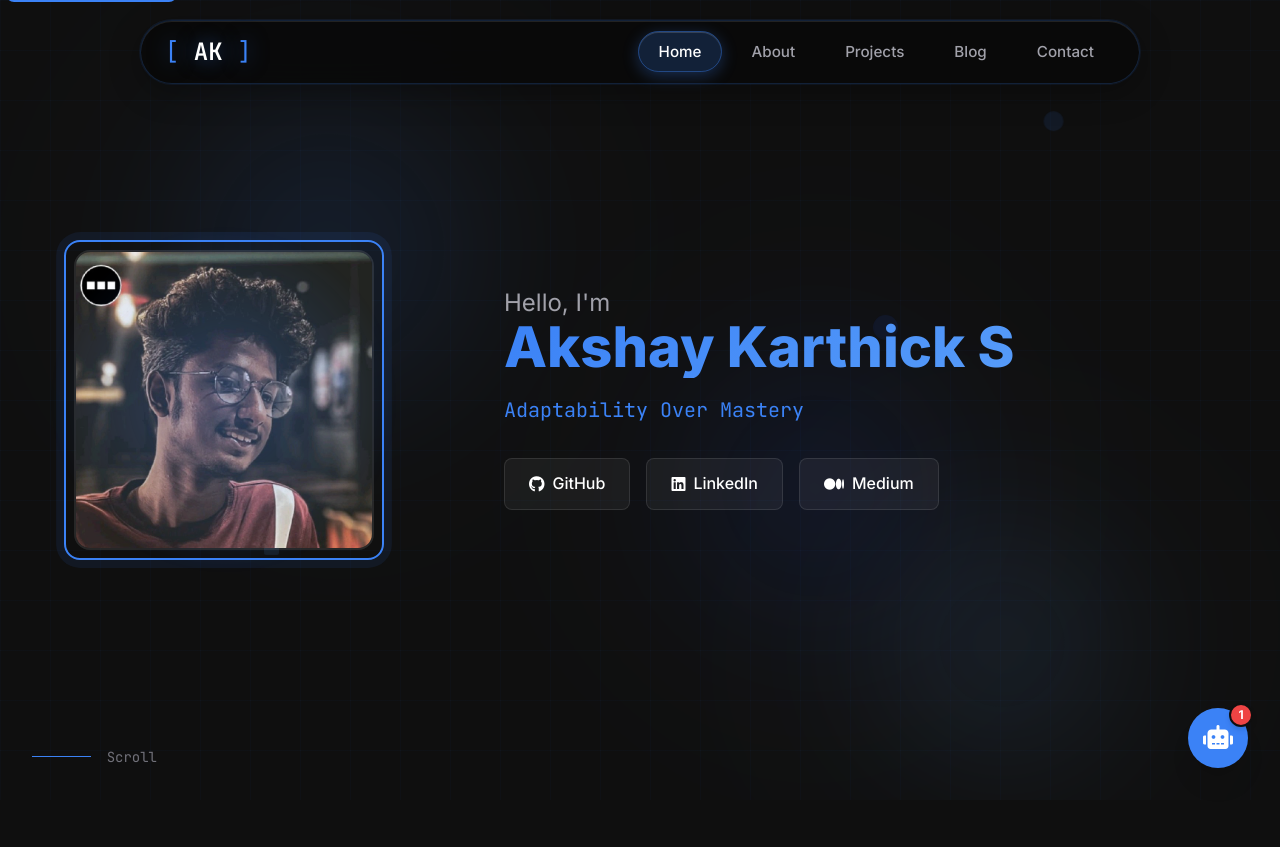
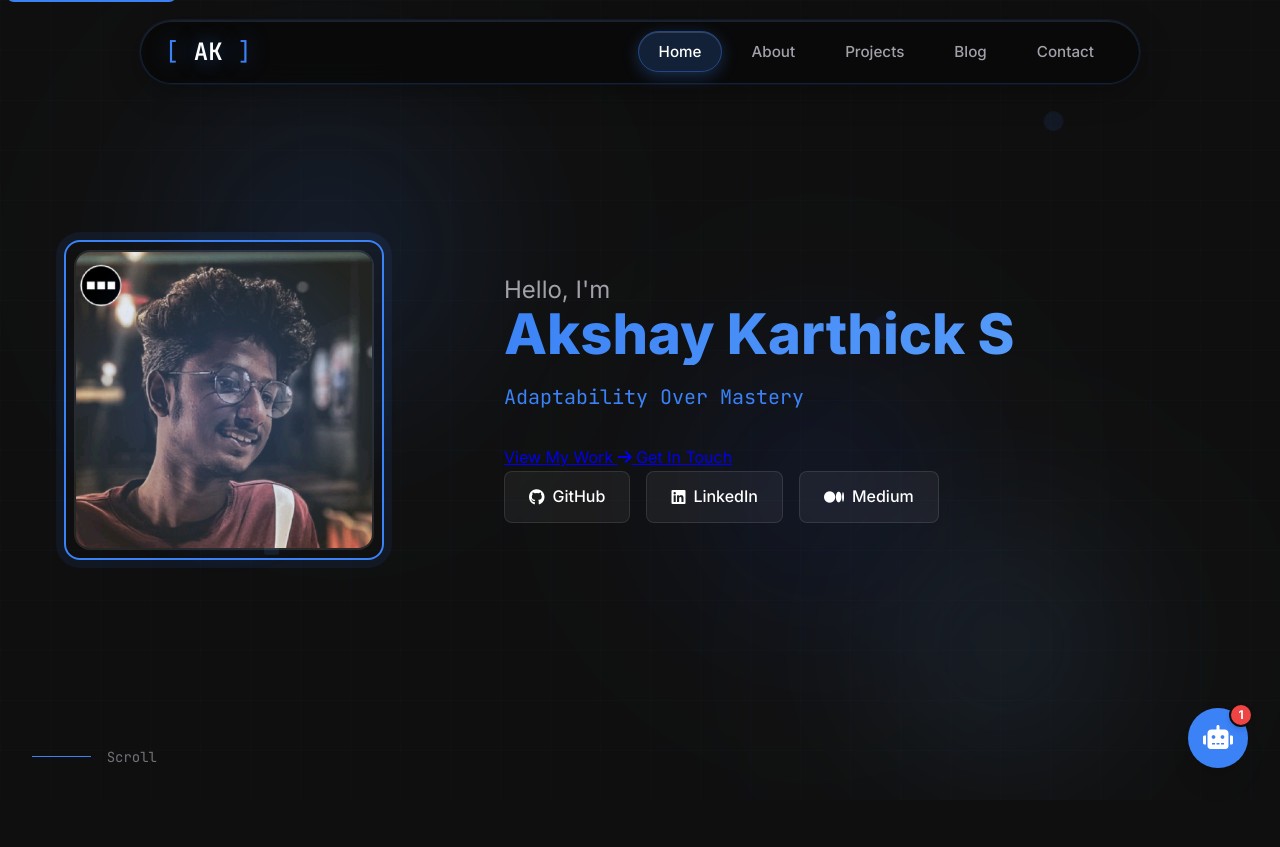
Before and after one commit to akshaykarthicks/AKS, a plain HTML site: page index.html in a window 1280 px wide. Shown: the top 847 px of the page. Drawn offline with Linux system fonts and the light colour scheme.

Commit message:
Update index.html

```diff
--- a/index.html
+++ b/index.html
@@ -24,6 +24,18 @@
     <meta property="twitter:title" content="Akshay Karthick - Portfolio">
     <meta property="twitter:description"
         content="Computer Science student specializing in Django development and Agentic AI ">
+
+    <!-- Favicon -->
+    <link rel="icon" type="image/x-icon" href="favicon.ico?v=1">
+    <link rel="apple-touch-icon" sizes="180x180" href="favicon.ico">
+    <link rel="icon" type="image/png" sizes="32x32" href="favicon.ico">
+    <link rel="icon" type="image/png" sizes="16x16" href="favicon.ico">
+
+    <!-- Preload critical resources -->
+    <link rel="preload" href="styles.css" as="style">
+    <link rel="preload"
+        href="https://fonts.googleapis.com/css2?family=Inter:wght@300;400;500;600;700;800&family=JetBrains+Mono:wght@400;500;600&display=swap"
+        as="style">
 
     <link rel="stylesheet" href="styles.css">
     <link
@@ -109,6 +121,16 @@
 
                         </p>
 
+                        <div class="hero-actions">
+                            <a href="#projects" class="cta-primary">
+                                <span>View My Work</span>
+                                <i class="fas fa-arrow-right" aria-hidden="true"></i>
+                            </a>
+                            <a href="#contact" class="cta-secondary">
+                                <span>Get In Touch</span>
+                            </a>
+                        </div>
+
                         <div class="hero-links">
                             <a href="https://github.com/akshaykarthicks" target="_blank" rel="noopener noreferrer"
                                 class="social-btn" aria-label="Visit my GitHub profile">
@@ -125,7 +147,6 @@
                                 <i class="fab fa-medium" aria-hidden="true"></i>
                                 <span>Medium</span>
                             </a>
-
                         </div>
                     </div>
                 </div>
@@ -153,7 +174,7 @@
                     <p class="about-subtitle">MORE ABOUT ME</p>
 
                     <h2 class="about-main-title">
-                        I'm Akshay, a aspiring   <span class="highlight-engineer"> engineer </span>
+                        I'm Akshay, a aspiring <span class="highlight-engineer"> engineer </span>
                     </h2>
 
                     <p class="about-paragraph">
@@ -165,7 +186,8 @@
                     </p>
 
                     <p class="about-paragraph">
-                        My expertise spans Django, Agentic AI . Having completed the Agentic AI Engineering course on Udemy, I’m continually expanding my skills and exploring innovative ways to apply technology.
+                        My expertise spans Django, Agentic AI . Having completed the Agentic AI Engineering course on
+                        Udemy, I’m continually expanding my skills and exploring innovative ways to apply technology.
                     </p>
 
                     <p class="about-closing">
```
